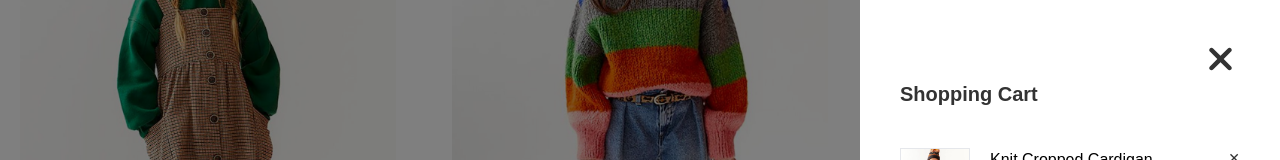
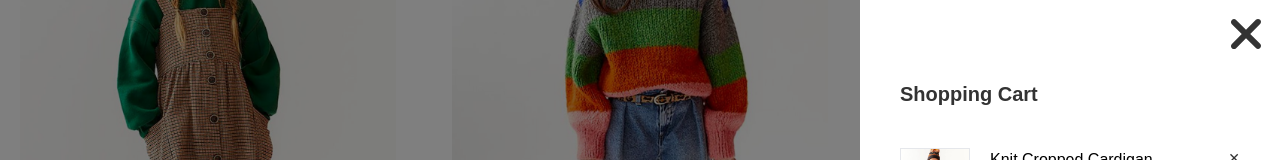
Before and after one commit to ltghuy/moren-ecommerce, a Next.js app: page / in a window 1280 px wide. Both pictures are taken after a click on the icon 387 px from the left and 2619 px from the top of the page. Shown: the part 2219-2379 px from the top of the page. Built offline with nearby package versions, Linux system fonts and the light colour scheme.

Commit message:
Refactor menu cart

```diff
--- a/components/Cart/cart.module.scss
+++ b/components/Cart/cart.module.scss
@@ -5,6 +5,7 @@
   inset: 0;
   display: flex;
   justify-content: space-between;
+  animation: slideLeft 0.6s ease-in-out;
   @media screen and (max-width: 768px) {
     --space: 20px;
   }
@@ -12,22 +13,27 @@
     width: var(--width);
     height: 100%;
     padding: var(--space);
-    animation: slideLeft 0.6s ease-in-out;
     flex-shrink: 0;
     @media screen and (max-width: 768px) {
       width: 100%;
     }
   }
   &__close {
-    top: var(--space);
-    right: var(--space);
-    width: var(--space);
-    height: var(--space);
+    top: 10px;
+    right: 10px;
+    width: calc(var(--space) * 1.2 );
+    height: calc(var(--space) * 1.2 );
+    font-size: calc(var(--space) * 1.2 );
+    line-height: calc(var(--space) * 1.2 );
+
   }
   &__list {
-    max-height: 360px;
-    @media screen and (min-width: 376px) {
-      max-height: 450px;
+    max-height: 300px;
+    @media screen and (min-width: 321px) and (min-height: 668px) {
+      max-height: 400px;
+    }
+    @media screen and (min-height: 840px) {
+      max-height: 500px;
     }
     @media screen and (min-height: 1024px) {
       max-height: 700px;
--- a/components/Cart/index.tsx
+++ b/components/Cart/index.tsx
@@ -30,7 +30,7 @@ const Cart = () => {
       <div className='flex-1 bg-overlay h-full' onClick={closeCart} />
       <div className={`${styles.cart__inner} bg-white`}>
         <button
-          className={`${styles.cart__close} absolute text-4xl hover:text-primary`}
+          className={`${styles.cart__close} absolute hover:text-primary`}
           onClick={closeCart}
         >
           <FontAwesomeIcon icon={faTimes} />
```
